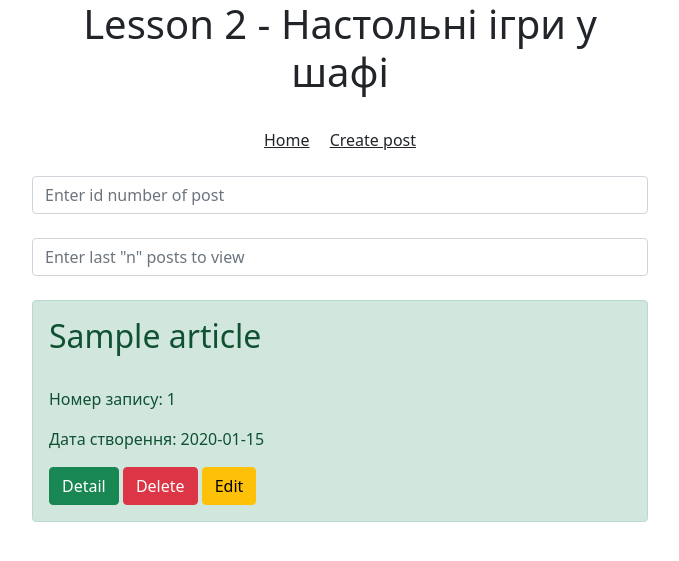
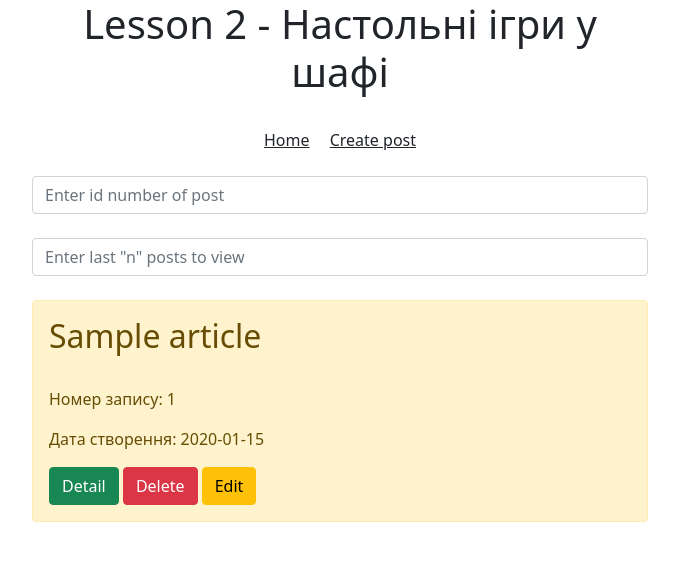
Before and after one commit to zimimi/lesson3, a Python web app: template templates/read_posts.html in a window 1280 px wide. Shown: the top 561 px of the page, without its empty margins (300-979 px from the left). Run offline with Jinja, Linux system fonts and the light colour scheme; the template is opened without the code that fills it: most values are stand-ins (such as "Sample title", 1, 10 or a date in 2020).

Commit message:
finnaly2

```diff
--- a/templates/read_posts.html
+++ b/templates/read_posts.html
@@ -15,7 +15,7 @@
 </form>
 
 {% for el in articles %}
-<div class="alert alert-success">
+<div class="alert alert-warning">
   <h2>{{ el.title }}</h2><br>
   <p>Номер запису: {{ el.id }}</p>
   <p>Дата створення: {{ el.date.date() }}</p>
```
